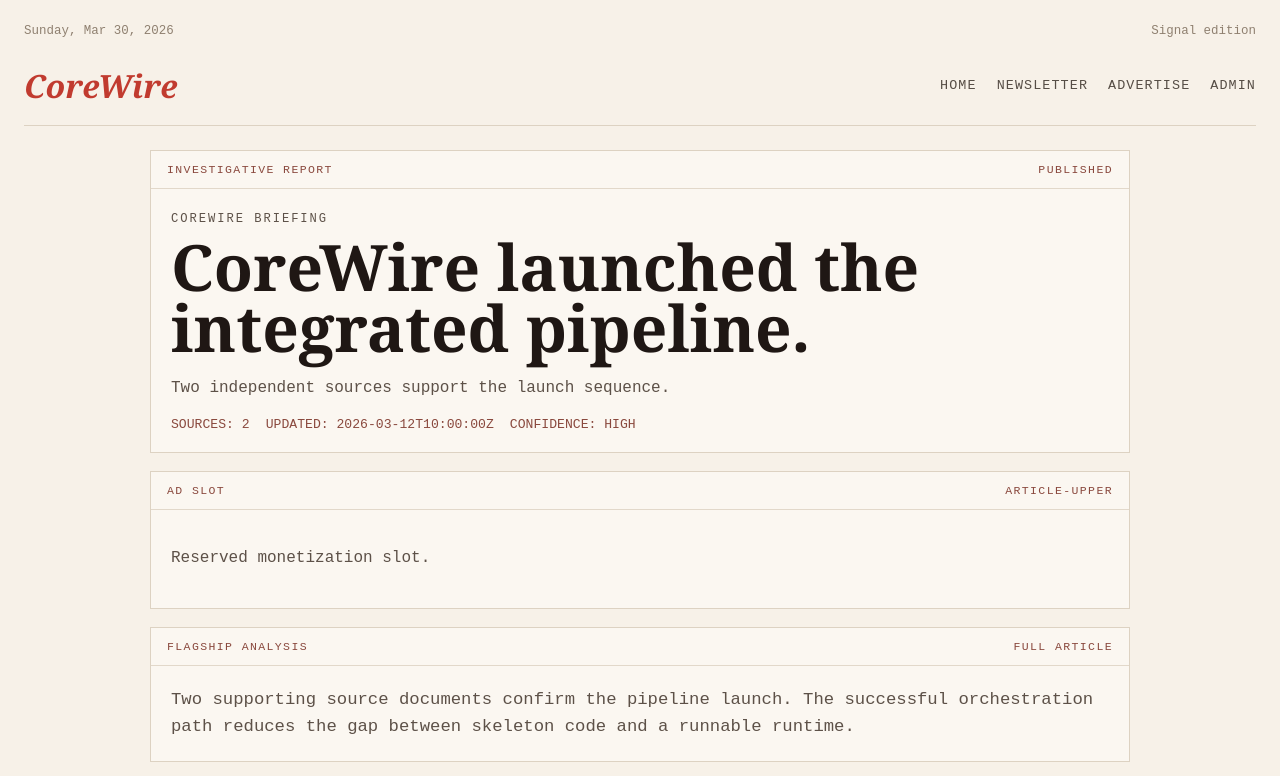
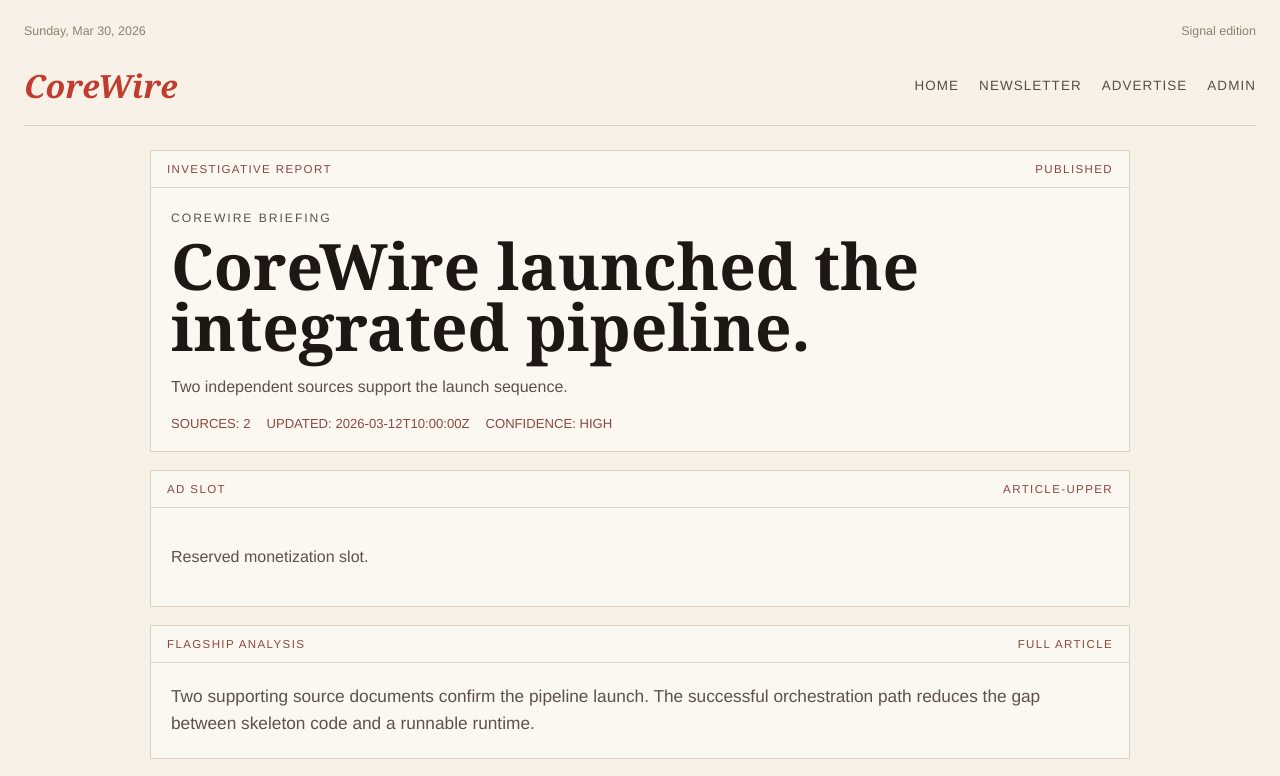
Before and after one commit to alminkey/corewirev1, a Next.js app in the folder CooreWireV1/apps/web/: page /articles/corewire-launched-the-pipeline in a window 1280 px wide. Shown: the top 776 px of the page. Built offline with nearby package versions, Linux system fonts and the light colour scheme; no server answers.

Commit message:
feat: add unified redesign foundation

```diff
--- a/CooreWireV1/apps/web/app/admin/page.tsx
+++ b/CooreWireV1/apps/web/app/admin/page.tsx
@@ -46,7 +46,7 @@ export default async function AdminPage({ searchParams }: AdminPageProps) {
   const publishMode = overview.autonomy?.mode ?? overview.publish_mode;
   const systemHealth = overview.health?.system ?? overview.system_health;
   return (
-    <main className="cw-shell cw-shell--admin">
+    <main className="cw-shell cw-shell--admin cw-shell--light cw-app-shell cw-surface">
       <div className="cw-overlay" />
       <div className="cw-admin-stack">
         <AdminShell
--- a/CooreWireV1/apps/web/app/articles/[slug]/page.tsx
+++ b/CooreWireV1/apps/web/app/articles/[slug]/page.tsx
@@ -33,7 +33,7 @@ export default async function ArticlePage({ params }: ArticlePageProps) {
   const article = await getArticleBySlug(slug);
 
   return (
-    <main className="cw-shell cw-article-shell cw-article-shell--light">
+    <main className="cw-shell cw-article-shell cw-article-shell--light cw-shell--light cw-editorial-shell cw-surface">
       <PublicHeader />
       <article className="cw-article cw-article--light">
         <ArticleJsonLd article={article} />
--- a/CooreWireV1/apps/web/app/globals.css
+++ b/CooreWireV1/apps/web/app/globals.css
@@ -1,18 +1,23 @@
 :root {
-  --cw-bg: #04070c;
-  --cw-bg-deep: #020407;
-  --cw-panel: rgba(10, 16, 24, 0.9);
-  --cw-panel-strong: rgba(8, 12, 18, 0.98);
-  --cw-panel-soft: rgba(255, 255, 255, 0.04);
-  --cw-border: rgba(111, 153, 196, 0.18);
-  --cw-border-strong: rgba(255, 138, 102, 0.28);
-  --cw-text: #dce5ef;
-  --cw-muted: #8291a5;
-  --cw-accent: #ff8a66;
-  --cw-accent-strong: #ff5c26;
-  --cw-cyan: #75d5ff;
-  --cw-glow: rgba(117, 213, 255, 0.18);
-  --cw-shadow: 0 20px 60px rgba(0, 0, 0, 0.45);
+  --cw-bg: #f6f0e7;
+  --cw-bg-deep: #efe7dd;
+  --cw-panel: rgba(255, 252, 247, 0.92);
+  --cw-panel-strong: rgba(255, 250, 244, 0.98);
+  --cw-panel-soft: rgba(117, 84, 58, 0.045);
+  --cw-border: rgba(122, 86, 64, 0.14);
+  --cw-border-strong: rgba(161, 94, 56, 0.24);
+  --cw-text: #201814;
+  --cw-muted: #6a594e;
+  --cw-accent: #a35f38;
+  --cw-accent-strong: #7f4422;
+  --cw-cyan: #8b563a;
+  --cw-glow: rgba(163, 95, 56, 0.1);
+  --cw-shadow: 0 24px 48px rgba(49, 35, 24, 0.08);
+  --cw-paper: #fffaf4;
+  --cw-ink: #231a15;
+  --cw-ui: "Manrope", "Helvetica Neue", Arial, sans-serif;
+  --cw-serif: "Iowan Old Style", "Palatino Linotype", "Book Antiqua", Georgia, serif;
+  --cw-transition: 180ms ease;
 }
 
 * {
@@ -24,14 +29,11 @@ body {
   margin: 0;
   min-height: 100%;
   background:
-    radial-gradient(circle at top right, rgba(117, 213, 255, 0.12), transparent 26%),
-    radial-gradient(circle at left center, rgba(255, 138, 102, 0.1), transparent 28%),
-    linear-gradient(rgba(117, 213, 255, 0.05) 1px, transparent 1px),
-    linear-gradient(90deg, rgba(117, 213, 255, 0.04) 1px, transparent 1px),
+    radial-gradient(circle at top right, rgba(163, 95, 56, 0.08), transparent 28%),
+    radial-gradient(circle at left center, rgba(181, 145, 112, 0.08), transparent 32%),
     linear-gradient(180deg, var(--cw-bg), var(--cw-bg-deep));
-  background-size: auto, auto, 48px 48px, 48px 48px, auto;
   color: var(--cw-text);
-  font-family: "JetBrains Mono", "IBM Plex Mono", "Courier New", monospace;
+  font-family: var(--cw-ui);
 }
 
 body {
@@ -43,14 +45,27 @@ body {
   position: fixed;
   inset: 0;
   pointer-events: none;
-  background: linear-gradient(135deg, rgba(255, 138, 102, 0.08), transparent 40%, rgba(117, 213, 255, 0.06));
-  mix-blend-mode: screen;
-  opacity: 0.45;
+  background: linear-gradient(135deg, rgba(163, 95, 56, 0.05), transparent 40%, rgba(181, 145, 112, 0.05));
+  mix-blend-mode: multiply;
+  opacity: 0.7;
 }
 
 .cw-shell {
   position: relative;
   padding: 24px;
+}
+
+.cw-shell--light {
+  color: var(--cw-text);
+}
+
+.cw-surface {
+  position: relative;
+}
+
+.cw-app-shell,
+.cw-editorial-shell {
+  isolation: isolate;
 }
 
 .cw-shell--admin,
@@ -63,11 +78,11 @@ body {
   pointer-events: none;
   position: fixed;
   inset: 0;
-  opacity: 0.18;
+  opacity: 0.2;
   background:
-    linear-gradient(rgba(18, 16, 16, 0) 50%, rgba(0, 0, 0, 0.18) 50%),
-    linear-gradient(90deg, rgba(255, 138, 102, 0.05), rgba(117, 213, 255, 0.03), rgba(255, 138, 102, 0.05));
-  background-size: 100% 2px, 4px 100%;
+    linear-gradient(rgba(255, 255, 255, 0) 50%, rgba(92, 70, 50, 0.025) 50%),
+    linear-gradient(90deg, rgba(163, 95, 56, 0.025), rgba(181, 145, 112, 0.015), rgba(163, 95, 56, 0.025));
+  background-size: 100% 3px, 100% 100%;
 }
 
 .cw-topbar,
@@ -88,10 +103,14 @@ body {
 .article-layout {
   border: 1px solid var(--cw-border);
   background:
-    linear-gradient(180deg, rgba(255, 255, 255, 0.03), rgba(0, 0, 0, 0.2)),
+    linear-gradient(180deg, rgba(255, 255, 255, 0.78), rgba(255, 248, 240, 0.9)),
     var(--cw-panel);
-  box-shadow: var(--cw-shadow), inset 0 0 18px rgba(0, 0, 0, 0.28);
-  backdrop-filter: blur(10px);
+  box-shadow: var(--cw-shadow);
+  backdrop-filter: blur(8px);
+  transition:
+    transform var(--cw-transition),
+    box-shadow var(--cw-transition),
+    border-color var(--cw-transition);
 }
 
 .cw-topbar {
@@ -155,7 +174,8 @@ body {
 .article-layout h1,
 .admin-shell__hero h1 {
   margin: 0;
-  color: #f3f7fb;
+  color: var(--cw-ink);
+  font-family: var(--cw-serif);
 }
 
 .cw-topbar-note,
```
Also changed, not shown: 2 other files (tests, documents, lock files or other folders).
